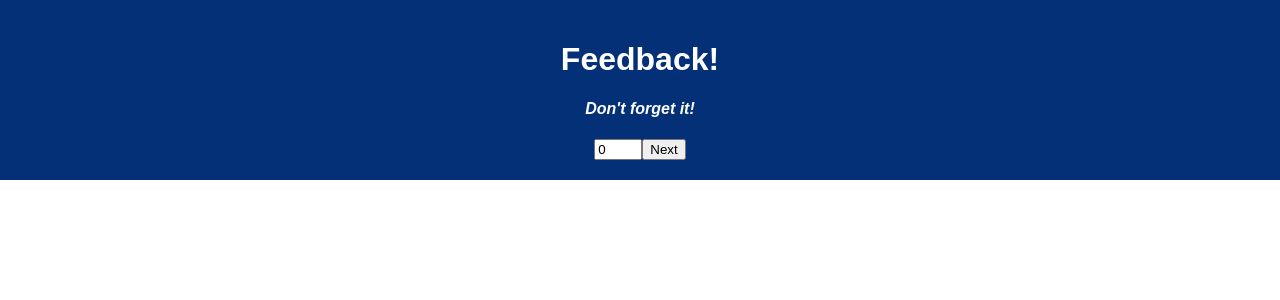
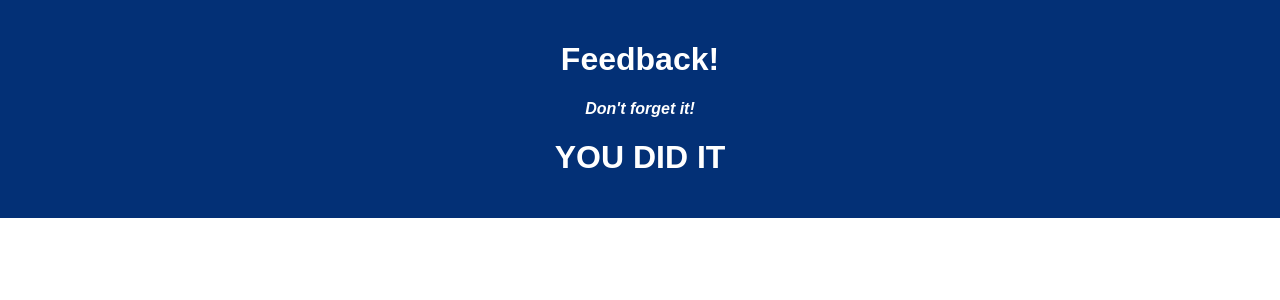
Before and after one commit to ChrisCantoni/redux-feedback-loop, a React (Create React App) app: page /#/2 in a window 1280 px wide. Shown: the top 300 px of the page. Built offline with nearby package versions, Linux system fonts and the light colour scheme.

Commit message:
Confirm linking between first and second pages.

```diff
--- a/src/components/App/App.jsx
+++ b/src/components/App/App.jsx
@@ -1,7 +1,9 @@
 import React from 'react';
 import axios from 'axios';
+import { HashRouter as Router, Route, Link } from 'react-router-dom';
 import './App.css';
 import Feeling from '../Feeling/Feeling';
+import Understanding from '../Understanding/Understanding';
 
 function App() {
 
@@ -12,7 +14,21 @@
       <header className='App-header'>
         <h1 className='App-title'>Feedback!</h1>
         <h4>Don't forget it!</h4>
-        <Feeling/>
+        <Router>
+          <Route exact path="/">
+          <Feeling/>
+          </Route>
+          <Route exact path="/2">
+            <Understanding/>
+          </Route>
+          {/* <Route exact path="3">
+            <Support/>
+          </Route>
+          <Route exact path="4">
+            <Comment/>
+          </Route> */}
+        </Router>
+
       </header>
     </div>
   );
--- a/src/components/Feeling/Feeling.jsx
+++ b/src/components/Feeling/Feeling.jsx
@@ -1,8 +1,10 @@
 import {useDispatch} from 'react-redux';
 import {useState} from 'react';
+import {useHistory} from 'react-router-dom';
 
 function Feeling() {
     const [newFeeling, setNewFeeling] = useState(0);
+    const history = useHistory();
     const dispatch = useDispatch();
 
     const handleSubmit = (e) => {
@@ -10,6 +12,7 @@
         console.log('Feeling', newFeeling);
         const action = {type: 'SET_FEELING', payload: newFeeling}
         dispatch(action);
+        history.push('/2');
     }
 
     return (
--- /dev/null
+++ b/src/components/Understanding/Understanding.jsx
@@ -0,0 +1,11 @@
+
+
+const Understanding = () => {
+
+    return (
+        <h1>YOU DID IT</h1>
+    )
+}
+
+
+export default Understanding;
```
